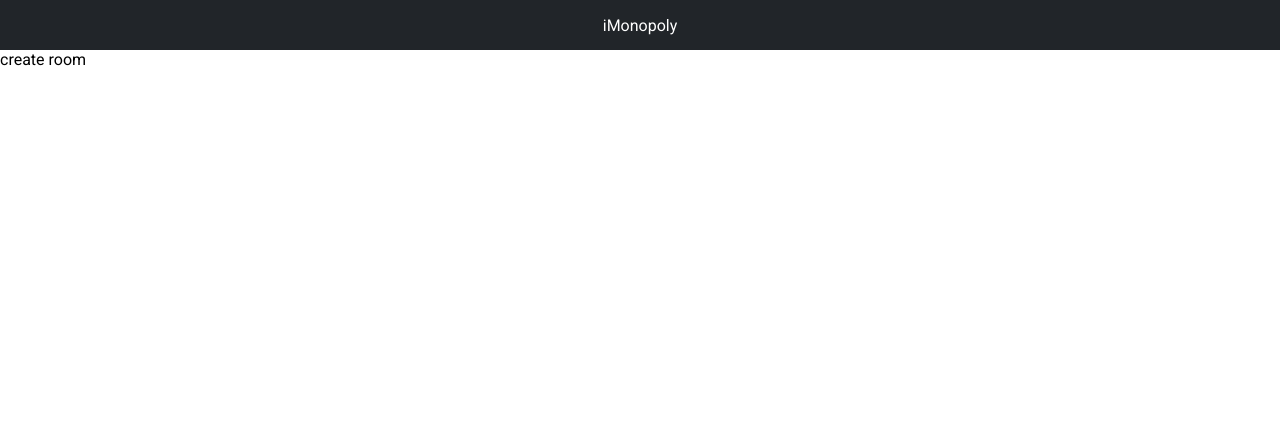
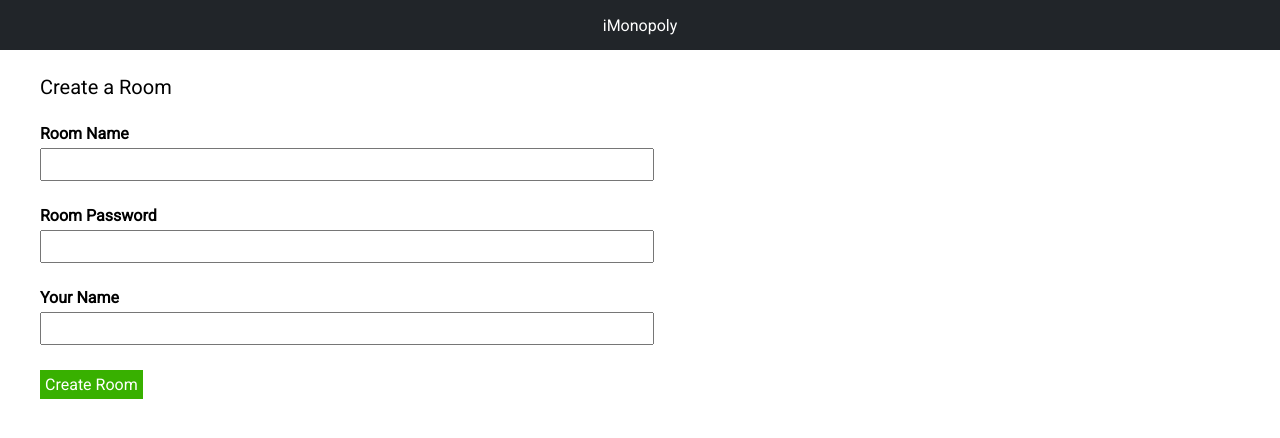
Before and after one commit to jacobcambell/pennybags, a React (Create React App) app in the folder frontend/: page /create-room in a window 1280 px wide. Shown: the top 438 px of the page. Built offline with nearby package versions, Linux system fonts and the light colour scheme.

Commit message:
add fields and style to createroom

```diff
--- a/frontend/src/components/CreateRoom/CreateRoom.module.css
+++ b/frontend/src/components/CreateRoom/CreateRoom.module.css
@@ -1 +1,24 @@
-/* No CSS *//*# sourceMappingURL=CreateRoom.module.css.map */
+.title {
+  font-size: 20px;
+  padding-bottom: 25px;
+}
+
+.label {
+  font-weight: bold;
+}
+
+.field {
+  display: block;
+  width: 50%;
+  margin: 5px 0 25px;
+  padding: 5px;
+}
+
+.createBtn {
+  background: #38b000;
+  color: white;
+  padding: 5px;
+  border: none;
+  cursor: pointer;
+}
+/*# sourceMappingURL=CreateRoom.module.css.map */
--- a/frontend/src/components/CreateRoom/CreateRoom.module.scss
+++ b/frontend/src/components/CreateRoom/CreateRoom.module.scss
@@ -0,0 +1,23 @@
+.title{
+    font-size: 20px;
+    padding-bottom: 25px;
+}
+
+.label{
+    font-weight: bold;
+}
+
+.field{
+    display: block;
+    width: 50%;
+    margin: 5px 0 25px;
+    padding: 5px;
+}
+
+.createBtn{
+    background: #38b000;
+    color: white;
+    padding: 5px;
+    border: none;
+    cursor: pointer;
+}
--- a/frontend/src/components/CreateRoom/index.js
+++ b/frontend/src/components/CreateRoom/index.js
@@ -2,7 +2,20 @@ import styles from './CreateRoom.module.css';
 
 const CreateRoom = () => {
     return (
-        <div>create room</div>
+        <div className="page">
+            <p className={styles.title}>Create a Room</p>
+
+            <p className={styles.label}>Room Name</p>
+            <input type="text" className={styles.field} />
+
+            <p className={styles.label}>Room Password</p>
+            <input type="password" className={styles.field} />
+
+            <p className={styles.label}>Your Name</p>
+            <input type="text" className={styles.field} />
+
+            <button className={styles.createBtn}>Create Room</button>
+        </div>
      );
 }
 
```
Also changed, not shown: 1 other file (tests, documents, lock files or other folders).
